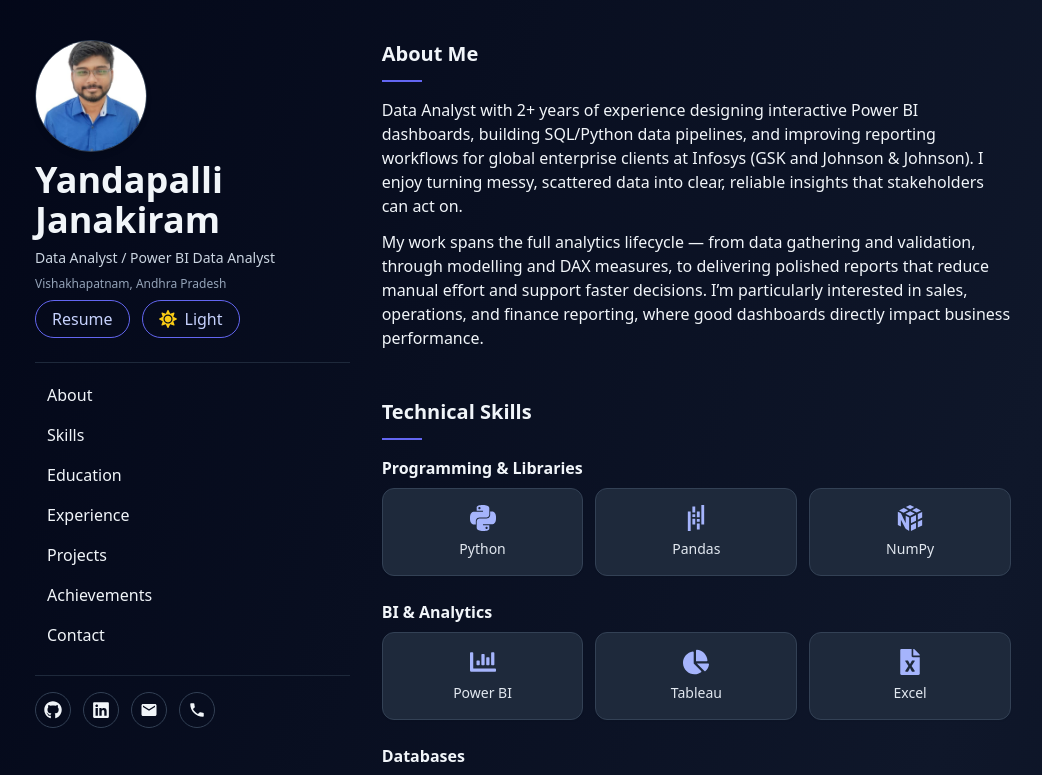
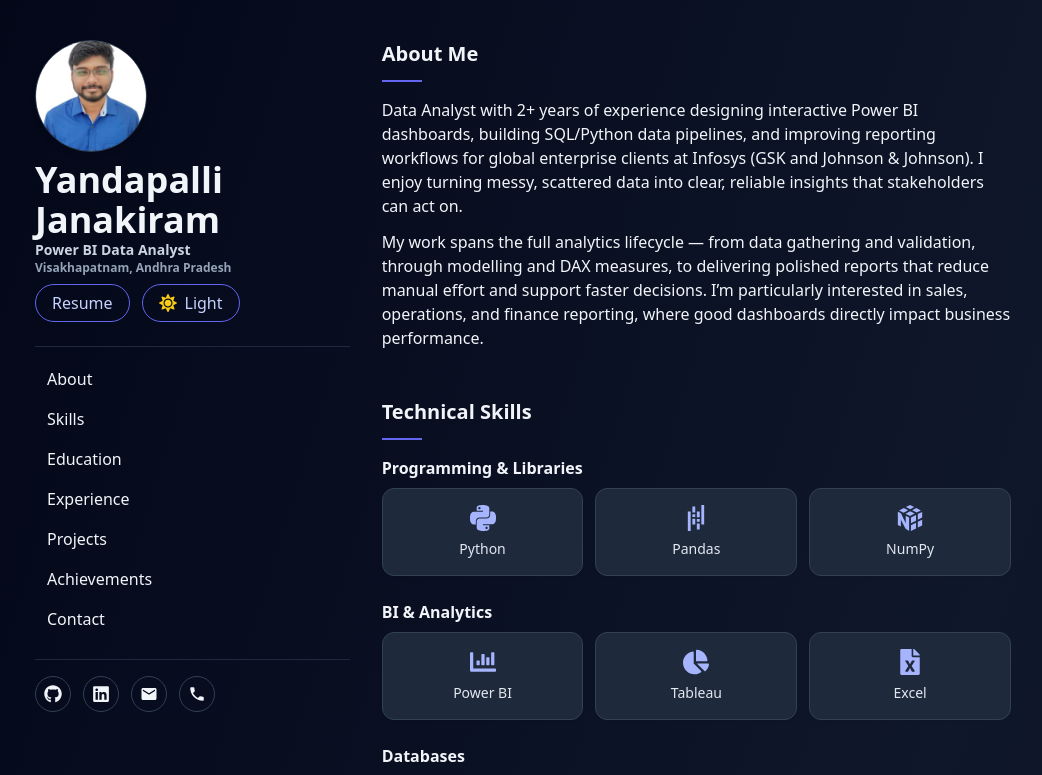
Before and after one commit to yan-jan-ram/portfolio, a React (Vite) app: page / in a window 1280 px wide. Shown: the top 775 px of the page, without its empty margins (117-1159 px from the left). Built offline with nearby package versions, Linux system fonts and the light colour scheme; the HTML template or start-up script is replaced by a standard one.

Commit message:
updated resume

```diff
--- a/src/App.jsx
+++ b/src/App.jsx
@@ -178,7 +178,8 @@
 ]
 
 const achievements = [
-  'Recognized by clients for delivering actionable insights that supported proactive sales and operational decisions.'
+'Received client appreciation (2023) for delivering Power BI dashboards used by sales and operations leadership.',
+'Consistently delivered analytics solutions ahead of deadlines, contributing to improved stakeholder trust and faster reporting cycles.'
 ]
 
 function Section ({ id, title, children }) {
@@ -226,12 +227,12 @@
               <h1 className='text-3xl sm:text-4xl font-bold'>
                 Yandapalli Janakiram
               </h1>
-              <p className='text-sm text-slate-500 dark:text-slate-300'>
-                Data Analyst / Power BI Data Analyst
-              </p>
-              <p className='text-xs text-slate-500 dark:text-slate-400'>
-                Vishakhapatnam, Andhra Pradesh
-              </p>
+              <b><p className='text-sm text-slate-500 dark:text-slate-300'>
+                Power BI Data Analyst
+              </p></b>
+              <b><p className='text-xs text-slate-500 dark:text-slate-400'>
+                Visakhapatnam, Andhra Pradesh
+              </p></b>
 
               <div className='flex items-center gap-3 mt-3'>
                 <a
```
Also changed, not shown: 1 other file (tests, documents, lock files or other folders).
